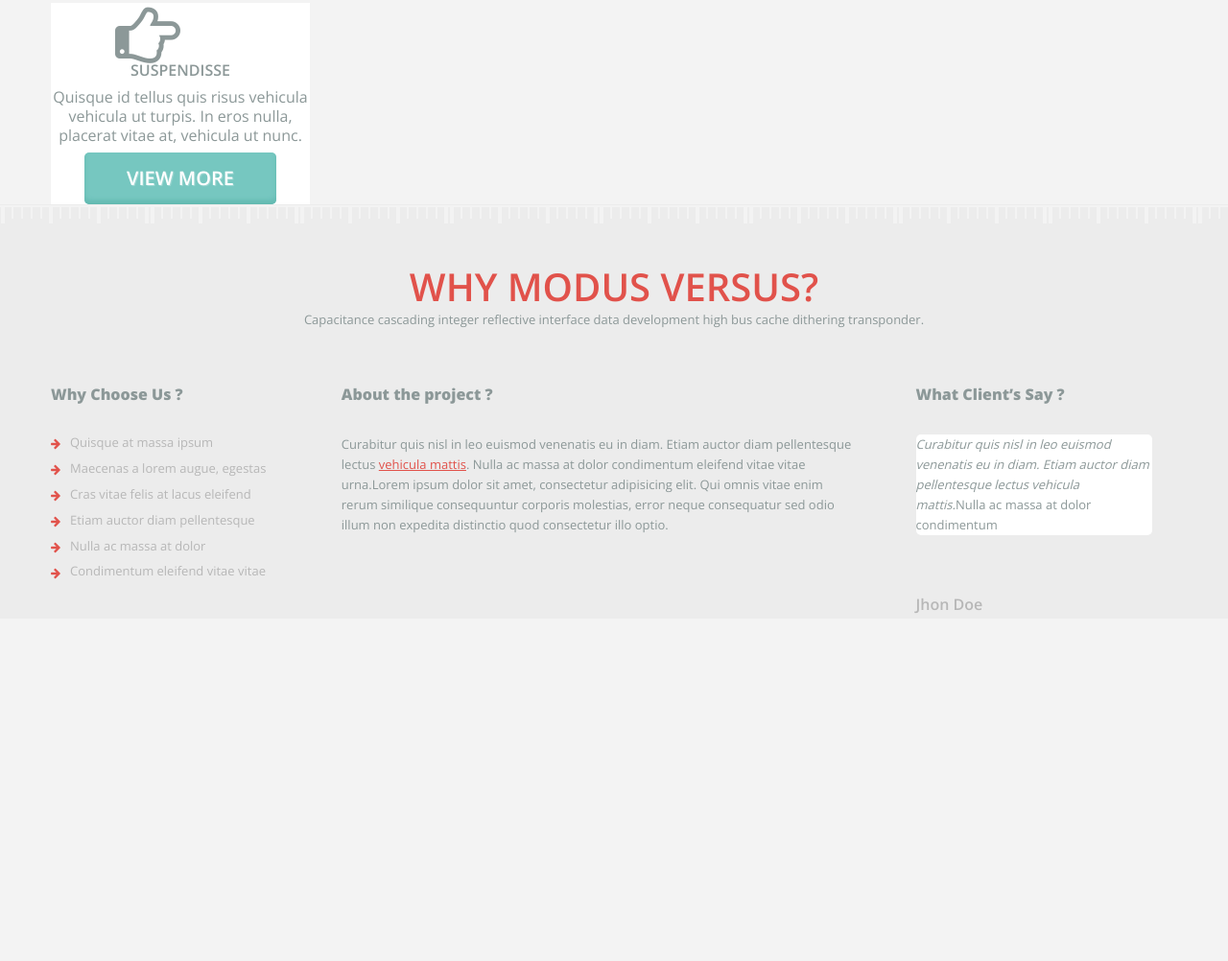
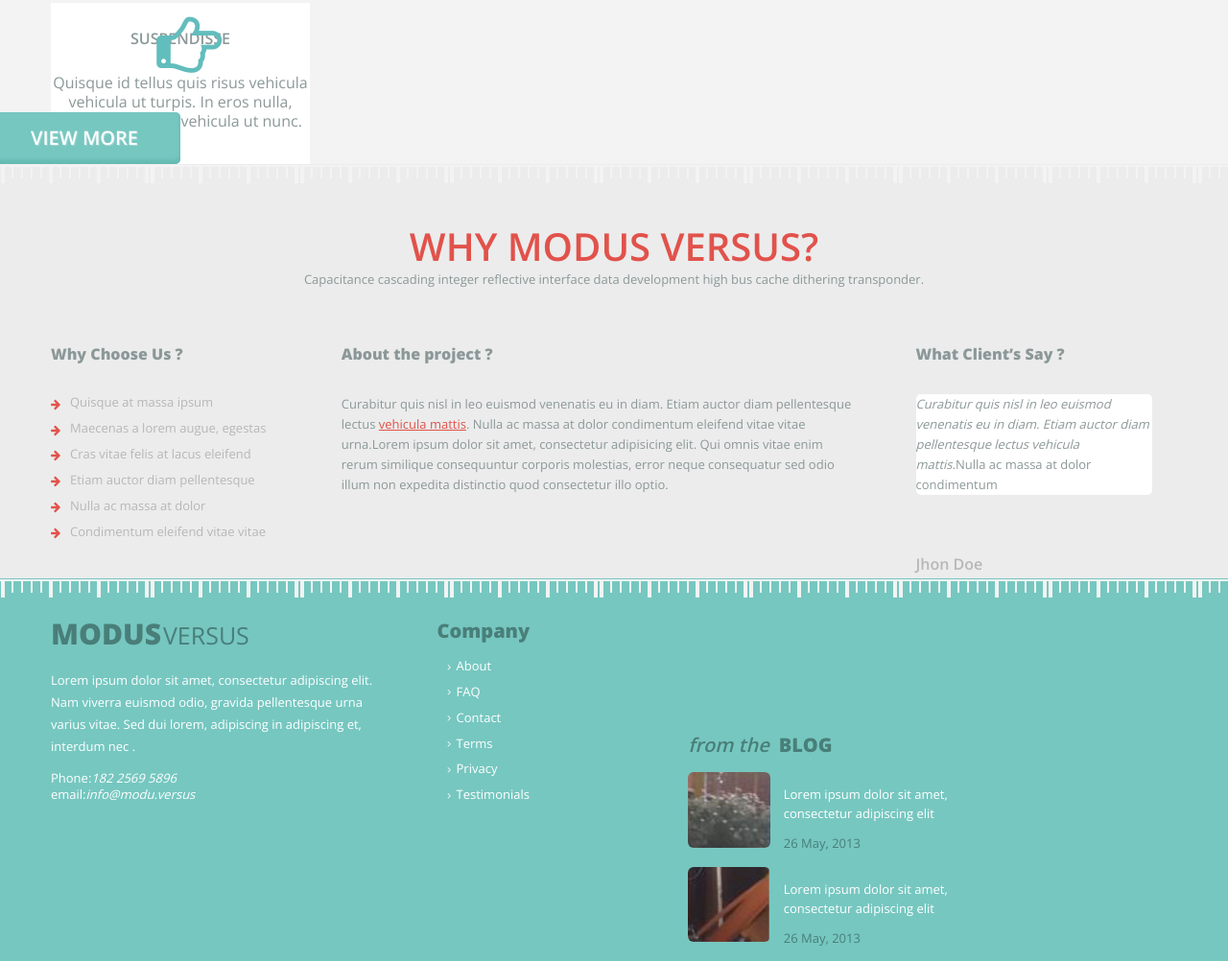
Before and after one commit to chinara3101/-html_group_9_exam_5_chinara-, a plain HTML site: page index.html in a window 1280 px wide. Shown: the part 679-1681 px from the top of the page at 96% size. Before the commit the page ends 1324 px from the top, so only its background shows below. Drawn offline with nearby package versions, Linux system fonts and the light colour scheme; a script that the page names is missing; files whose address does not match are found by name.

Commit message:
доверствываю контент

```diff
--- a/css/style.css
+++ b/css/style.css
@@ -4,10 +4,10 @@ body{
 	background: #f3f3f3;
 	font-size: 13px;
     line-height: 1.3;
-    min-width: 320px;
+    min-width: 480px;
 }
 .container{
-	min-width: 320px;
+	min-width: 480px;
 	max-width: 1174px;
 	margin: 0 auto;
 }
@@ -209,35 +209,39 @@ h1{
 	text-align: center;
 	color: #8c9898;
 	background: #fff;
+	position: relative;
 }
 .item-service h5{
 	font-size: 16px;
 	line-height: 20px;
 	text-transform: uppercase;
 	font-weight: 600;
-	margin:  0 0 8px 0;
+	margin:  58px 0 27px 0
 	padding: 60px 0 0 0;
 	position: relative;
 }
 .item-service h5::before{
 	content:  " \f0a4";
 	display: inline-block;
-   font: normal normal normal 68px/1 FontAwesome;
+   	font: normal normal normal 68px/1 FontAwesome;
 	position: absolute;
-	top: 0;
-	right: 50%;
+	top: -17px;
+    right: 34%;
+    color: #62bdbd;
 }
-
 .item-service p{
 	font-size: 16px;
 	line-height: 20px;
 	font-weight: 400;
 	padding: 0 0 0 0;
-	margin:  0 0 8px 0;
+	margin:  0 0 35px 0;
 }
 .read-more{
 	box-shadow: inset 0px -4px 5px 0px rgba(98,185,176,1);
 	background: #76c7c0;
+	position: absolute;
+	bottom: 0;
+	right: 50%;
 }
 .read-more:hover{
 	background: #1e5799;
@@ -332,3 +336,137 @@ h1{
 	font-weight: 600;
 	line-height: 30px;
 }
+footer{
+	background-color: #76c7c0;
+	background-image: url(../img/content-br.png);
+	background-position: 0 0;
+	background-repeat: repeat-x;
+}
+.contacts{
+	width: 100%;
+	padding: 34px 0 0 0;
+	color: #fff;
+}
+.contacts h6{
+	color: #497e79;
+	margin:  0;
+}
+.item-contacts{
+	width: 31%;
+	text-align: left;
+	display: inline-block;
+	padding: 0 0 0 0;
+	margin: 0 3% 0 0;
+}
+.item-contacts h6{
+	font-size: 30px;
+	line-height: 48px;
+	font-weight:800;
+	text-transform: uppercase;
+	padding: 0 0 0 0;
+	margin: 0 0 0 0;
+}
+.item-contacts h6 span{
+	display: inline-block;
+	font-size: 25px;
+	line-height: 30px;
+	font-weight:400;
+	padding: 0 0 0 2px;
+}
+.item-contacts p{
+	line-height: 23px;
+}
+.item-contacts span{
+	display: block;
+}
+
+.item-company{
+	width: 20%;
+	text-align: left;
+	display: inline-block;
+	margin: 0 2% 0 0;
+}
+.item-company h6{
+	font-size: 20px;
+	line-height: 24px;
+	font-weight:800;
+	padding: 0 0 0 0;
+	margin: 0 0 16px 0;
+}
+.item-company ul{
+	padding:  0;
+	list-style: none;
+	margin: 0;
+}
+.item-company li{
+	padding:  0;
+	list-style: none;
+	margin: 0;
+}
+.item-company  li a{
+	color: #fff;
+	display: block;
+	padding: 0 10px 10px 20px;
+	list-style: none;
+	text-decoration: none;
+	position: relative;
+}
+.item-company li a::before{
+	content: '\f105';
+	display: inline-block;
+   	font: normal normal normal 10px/1 FontAwesome;
+	position: absolute;
+	top: 14%;
+    left: 11px;
+}
+.item-contacts-blog{
+	width: 43%;
+	display: inline-block;
+	margin:  0 0 0 0;
+}
+.item-contacts-blog h6{
+	font-size: 20px;
+	line-height: 24px;
+	font-weight:800;
+	text-transform: uppercase;
+	padding: 0 0 0 0;
+	margin: 0 0 16px 0;
+}
+.item-contacts-blog h6 i{
+	display: inline-block;
+	font-weight:600;
+	text-transform: none;
+	padding: 0 10px 0 0 ;
+}
+.blog-items{
+	width: 100%;
+	display: -webkit-flex;
+	display: -moz-flex;
+	display: -ms-flex;
+	display: -o-flex;
+	display: flex;
+	flex-wrap: wrap;
+}
+.blog-item a{
+	width: 26%;
+	display: inline-block;
+	text-decoration: none;
+	float: left;
+	border-radius: 6px;
+	padding: 0 0 20px 0;
+}
+.blog-item a img{
+	display: block;
+	width: 100%;
+	height: auto;
+	border-radius: 6px;
+}
+.blog-item p{
+	line-height: 20px;
+	padding: 0 0 0 30%;
+}
+.blog-item span{
+	display: block;
+	color: #497e79;
+	padding: 0 0 0 30%;
+}
--- a/index.html
+++ b/index.html
@@ -85,9 +85,44 @@
 </div>
 </main>
 <footer>
+<div class="container">
+		<div class="contacts">
+			<div class="item-contacts">
+				<h6>modus<span>versus</span></h6>
+				<p>Lorem ipsum dolor sit amet, consectetur adipiscing elit. Nam viverra euismod odio, gravida pellentesque urna varius vitae. Sed dui lorem, adipiscing in adipiscing et, interdum nec .</p>
+				<span>Phone:<i>182 2569 5896</i></span>
+				<span>email:<i>info@modu.versus</i></span>
+			</div>
+			<div class="item-company">
+				<h6>Company</h6>
+				<ul>
+					<li><a href="#">About</a></li>
+					<li><a href="#">FAQ</a></li>
+					<li><a href="#">Contact</a></li>
+					<li><a href="#">Terms</a></li>
+					<li><a href="#">Privacy</a></li>
+					<li><a href="#">Testimonials</a></li>
+				</ul>
+			</div>
+			<div class="item-contacts-blog">
+				<h6><i>from the</i>blog</h6>
+				<div class="blog-items clearfix">
+					<div class="blog-item">
+						<a href=""><img src="upload/blog-img1.jpg" alt="" width="67" height="61"></a>
+						<p>Lorem ipsum dolor sit amet, consectetur adipiscing elit</p>
+						<span>26 May, 2013</span>
+					</div>
+					<div class="blog-item">
+						<a href=""><img src="upload/blog-img2.jpg" alt="" width="67" height="61"></a>
+						<p>Lorem ipsum dolor sit amet, consectetur adipiscing elit</p>
+						<span>26 May, 2013</span>
+					</div>
+				</div>
+			</div>
+		</div>
+	</div>
+</footer>
 
-
-</footer>
 
 
 <script src="js/core.js"></script>
```
Also changed, not shown: font/fonts.css (deleted, +0 -13 lines), fonts/FontAwesome.otf (renamed from font/fonts/FontAwesome.otf), fonts/fontawesome-webfont.ttf (renamed from font/fonts/fontawesome-webfont.ttf), fonts/fontawesome-webfont.woff (renamed from font/fonts/fontawesome-webfont.woff), fonts/fontawesome-webfont.woff2 (renamed from font/fonts/fontawesome-webfont.woff2), upload/blog-img1.jpg (added), upload/blog-img2.jpg (added), 4 other files.
